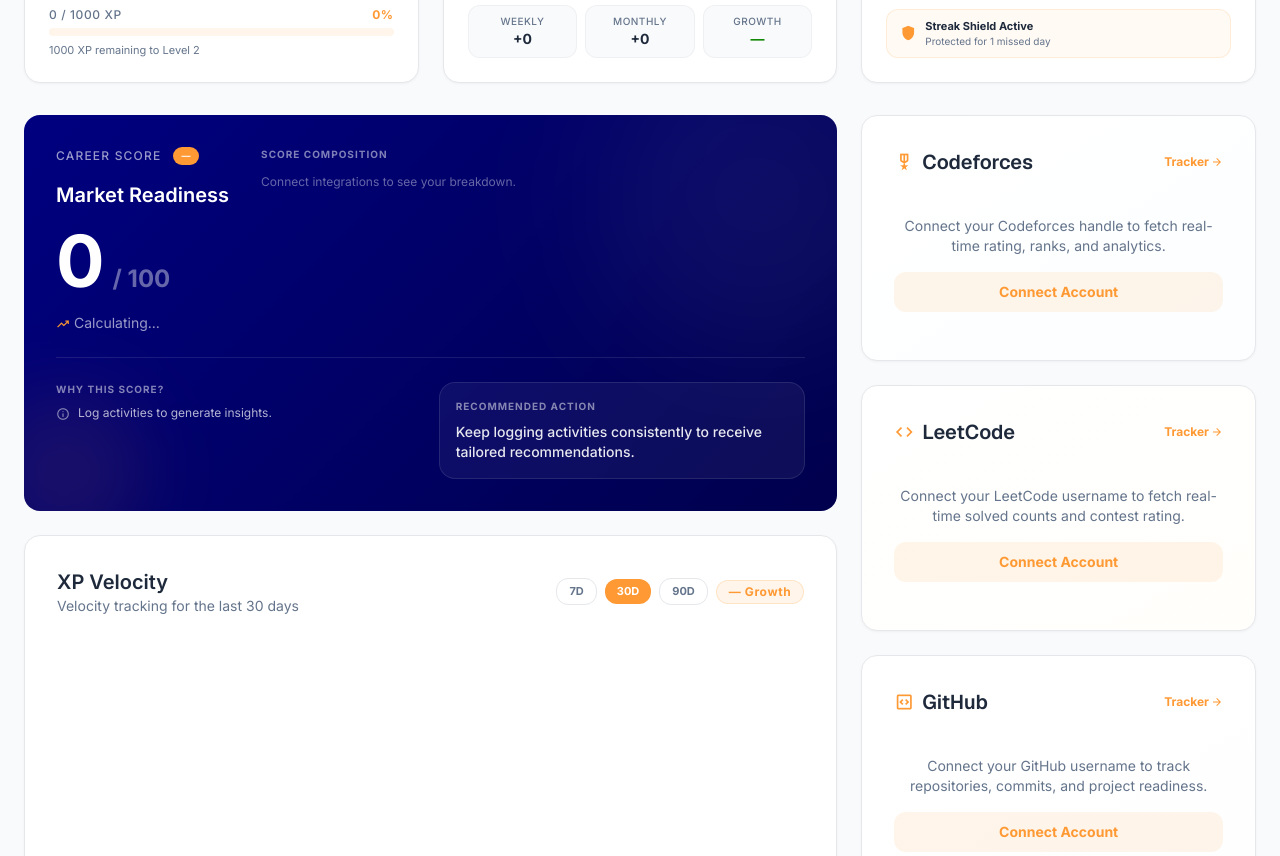
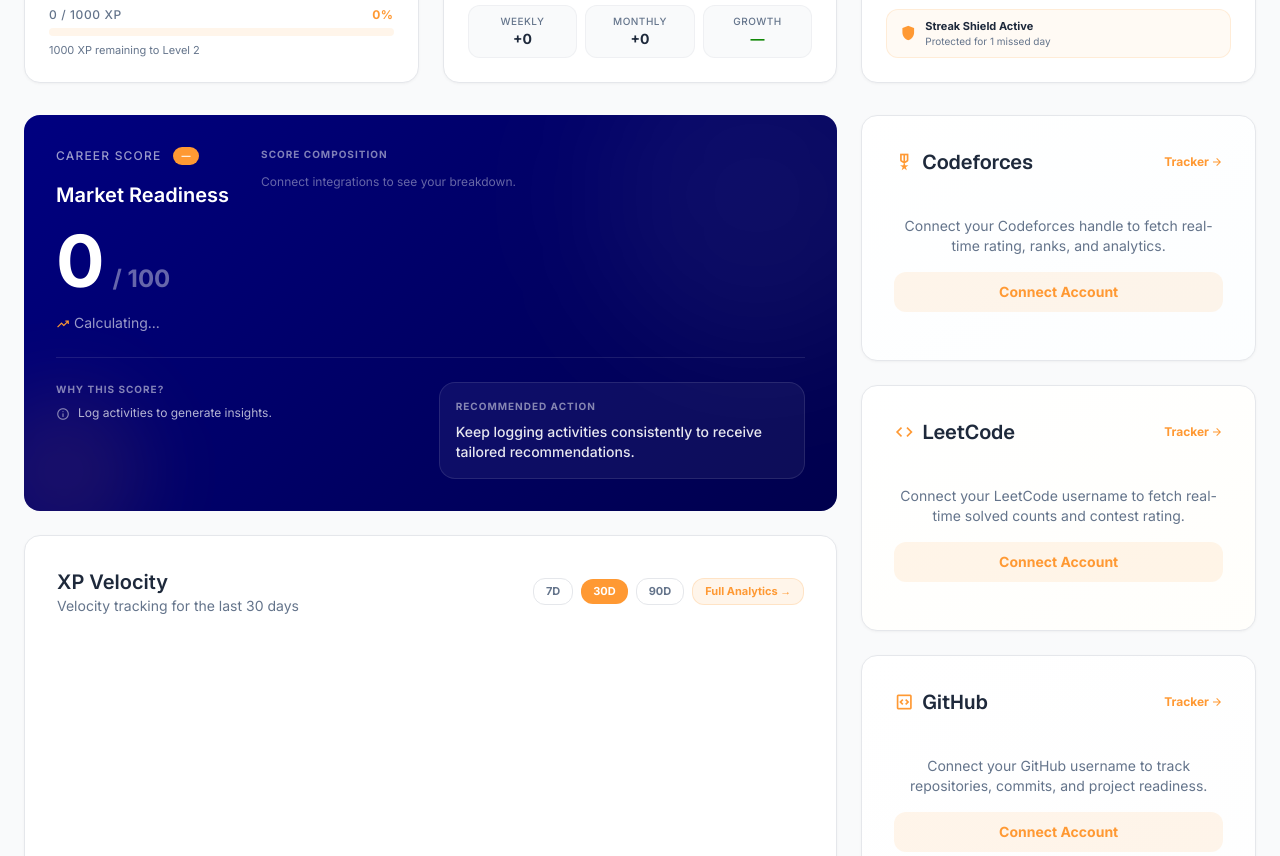
Before and after one commit to devangshupandey2025-stack/ProgressOS, a website: page index.html in a window 1280 px wide. Shown: the part 244-1100 px from the top of the page. Drawn offline with nearby package versions, Linux system fonts and the light colour scheme.

Commit message:
feat: add link to full analytics page from dashboard

```diff
--- a/index.html
+++ b/index.html
@@ -687,9 +687,9 @@
                             <button
                                 class="px-3 py-1 text-[11px] font-bold rounded-lg border border-outline-variant text-on-surface-variant hover:bg-gray-50 transition-colors"
                                 onclick="setChartRange('90d')">90D</button>
-                            <div
-                                class="bg-primary/10 text-primary px-3 py-1 rounded-full text-label-sm font-bold border border-primary/20">
-                                <span id="chart-growth-badge">— Growth</span></div>
+                            <a href="trackers/analytics.html"
+                                class="px-3 py-1 text-[11px] font-bold rounded-lg bg-primary/10 text-primary border border-primary/20 hover:bg-primary/20 transition-colors no-underline">
+                                Full Analytics →</a>
                         </div>
                     </div>
                     <div class="relative h-[260px] w-full flex items-end">
```
